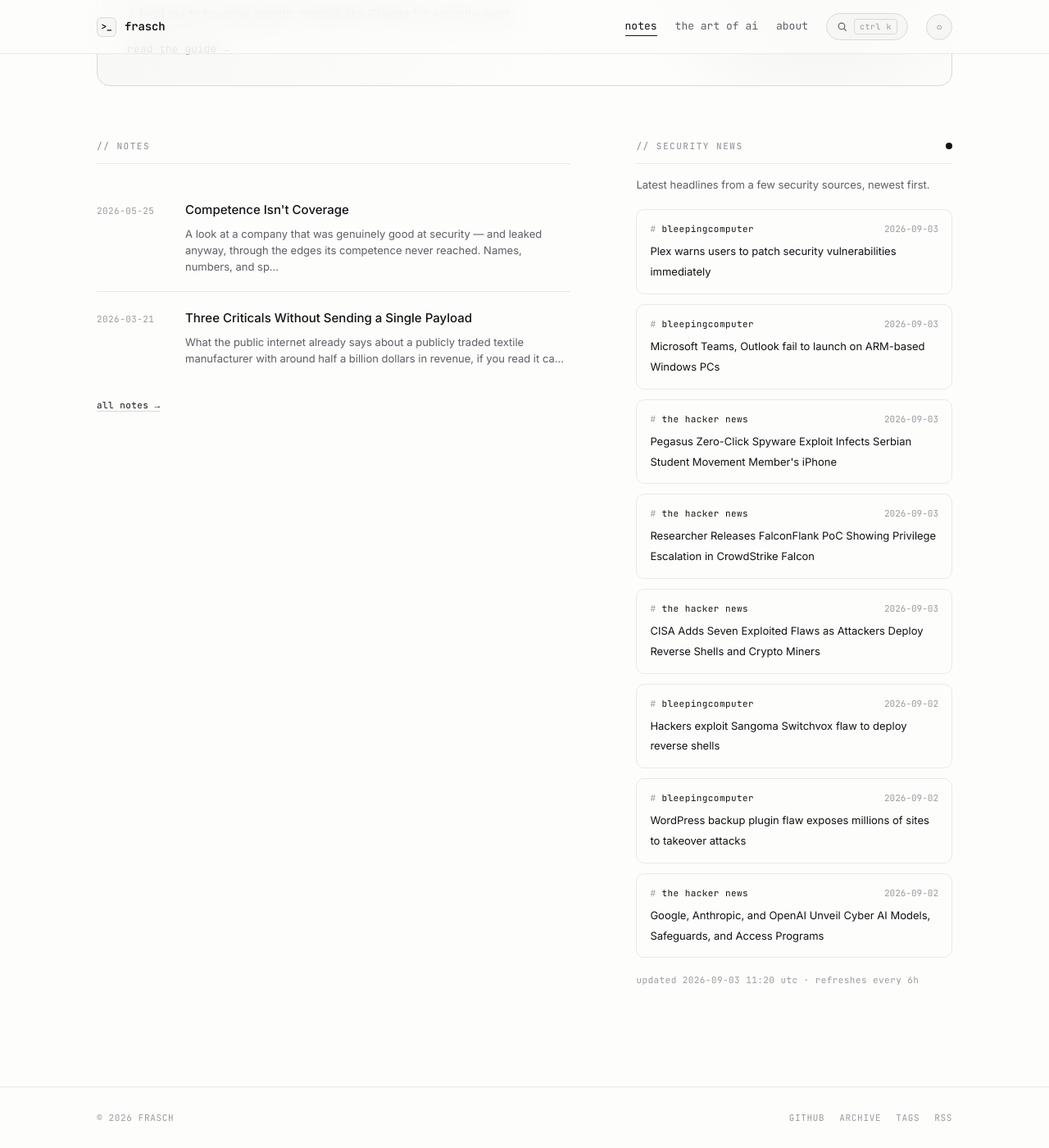
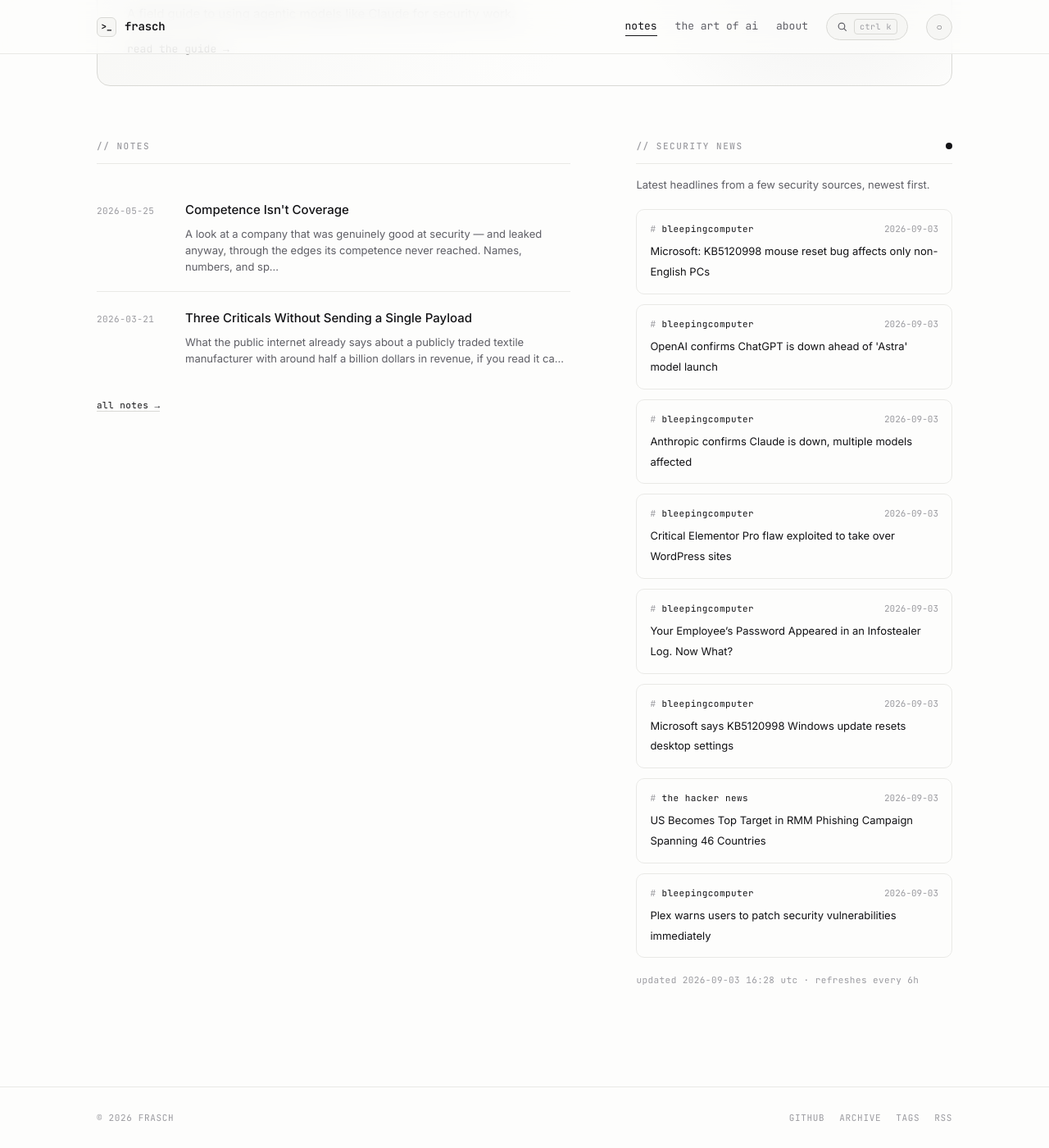
Before and after one commit to whoisfrasch/frasch, a Jekyll site: the page built from index.html, in a window 1280 px wide and 1400 px high, scrolled down 615 px. Shown: the whole window at 82% size. Built offline with Jekyll 4.4.1, drawn with Linux system fonts in a browser that asks for light colours.

Commit message:
Refresh security news feed

```diff
--- a/_data/news.json
+++ b/_data/news.json
@@ -1,53 +1,53 @@
 {
-  "updated": "2026-09-03T11:20:19Z",
+  "updated": "2026-09-03T16:28:57Z",
   "items": [
+    {
+      "source": "bleepingcomputer",
+      "title": "Microsoft: KB5120998 mouse reset bug affects only non-English PCs",
+      "link": "https://www.bleepingcomputer.com/news/microsoft/microsoft-kb5120998-mouse-reset-bug-affects-only-non-english-pcs/",
+      "date": "2026-09-03T15:22:33Z"
+    },
+    {
+      "source": "bleepingcomputer",
+      "title": "OpenAI confirms ChatGPT is down ahead of 'Astra' model launch",
+      "link": "https://www.bleepingcomputer.com/news/artificial-intelligence/openai-confirms-chatgpt-is-down-ahead-of-astra-model-launch/",
+      "date": "2026-09-03T15:13:29Z"
+    },
+    {
+      "source": "bleepingcomputer",
+      "title": "Anthropic confirms Claude is down, multiple models affected",
+      "link": "https://www.bleepingcomputer.com/news/artificial-intelligence/anthropic-confirms-claude-is-down-multiple-models-affected/",
+      "date": "2026-09-03T15:02:52Z"
+    },
+    {
+      "source": "bleepingcomputer",
+      "title": "Critical Elementor Pro flaw exploited to take over WordPress sites",
+      "link": "https://www.bleepingcomputer.com/news/security/critical-elementor-pro-flaw-exploited-to-take-over-wordpress-sites/",
+      "date": "2026-09-03T14:52:20Z"
+    },
+    {
+      "source": "bleepingcomputer",
+      "title": "Your Employee’s Password Appeared in an Infostealer Log. Now What?",
+      "link": "https://www.bleepingcomputer.com/news/security/your-employees-password-appeared-in-an-infostealer-log-now-what/",
+      "date": "2026-09-03T13:50:59Z"
+    },
+    {
+      "source": "bleepingcomputer",
+      "title": "Microsoft says KB5120998 Windows update resets desktop settings",
+      "link": "https://www.bleepingcomputer.com/news/microsoft/microsoft-says-kb5120998-windows-update-resets-desktop-settings/",
+      "date": "2026-09-03T12:16:32Z"
+    },
+    {
+      "source": "the hacker news",
+      "title": "US Becomes Top Target in RMM Phishing Campaign Spanning 46 Countries",
+      "link": "https://thehackernews.com/2026/09/us-becomes-top-target-in-rmm-phishing.html",
+      "date": "2026-09-03T11:58:00Z"
+    },
     {
       "source": "bleepingcomputer",
       "title": "Plex warns users to patch security vulnerabilities immediately",
       "link": "https://www.bleepingcomputer.com/news/security/plex-warns-users-to-patch-security-vulnerabilities-immediately/",
       "date": "2026-09-03T11:02:22Z"
-    },
-    {
-      "source": "bleepingcomputer",
-      "title": "Microsoft Teams, Outlook fail to launch on ARM-based Windows PCs",
-      "link": "https://www.bleepingcomputer.com/news/microsoft/microsoft-teams-outlook-fail-to-launch-on-arm-based-windows-pcs/",
-      "date": "2026-09-03T08:55:25Z"
-    },
-    {
-      "source": "the hacker news",
-      "title": "Pegasus Zero-Click Spyware Exploit Infects Serbian Student Movement Member's iPhone",
-      "link": "https://thehackernews.com/2026/09/pegasus-zero-click-spyware-exploit.html",
-      "date": "2026-09-03T08:43:17Z"
-    },
-    {
-      "source": "the hacker news",
-      "title": "Researcher Releases FalconFlank PoC Showing Privilege Escalation in CrowdStrike Falcon",
-      "link": "https://thehackernews.com/2026/09/researcher-releases-falconflank-poc.html",
-      "date": "2026-09-03T06:26:59Z"
-    },
-    {
-      "source": "the hacker news",
-      "title": "CISA Adds Seven Exploited Flaws as Attackers Deploy Reverse Shells and Crypto Miners",
-      "link": "https://thehackernews.com/2026/09/cisa-adds-seven-exploited-flaws-as.html",
-      "date": "2026-09-03T05:19:04Z"
-    },
-    {
-      "source": "bleepingcomputer",
-      "title": "Hackers exploit Sangoma Switchvox flaw to deploy reverse shells",
-      "link": "https://www.bleepingcomputer.com/news/security/hackers-exploit-sangoma-switchvox-flaw-to-deploy-reverse-shells/",
-      "date": "2026-09-02T21:00:13Z"
-    },
-    {
-      "source": "bleepingcomputer",
-      "title": "WordPress backup plugin flaw exposes millions of sites to takeover attacks",
-      "link": "https://www.bleepingcomputer.com/news/security/wordpress-backup-plugin-flaw-exposes-millions-of-sites-to-takeover-attacks/",
-      "date": "2026-09-02T19:28:46Z"
-    },
-    {
-      "source": "the hacker news",
-      "title": "Google, Anthropic, and OpenAI Unveil Cyber AI Models, Safeguards, and Access Programs",
-      "link": "https://thehackernews.com/2026/09/google-anthropic-and-openai-unveil.html",
-      "date": "2026-09-02T18:27:49Z"
     }
   ]
 }
```
